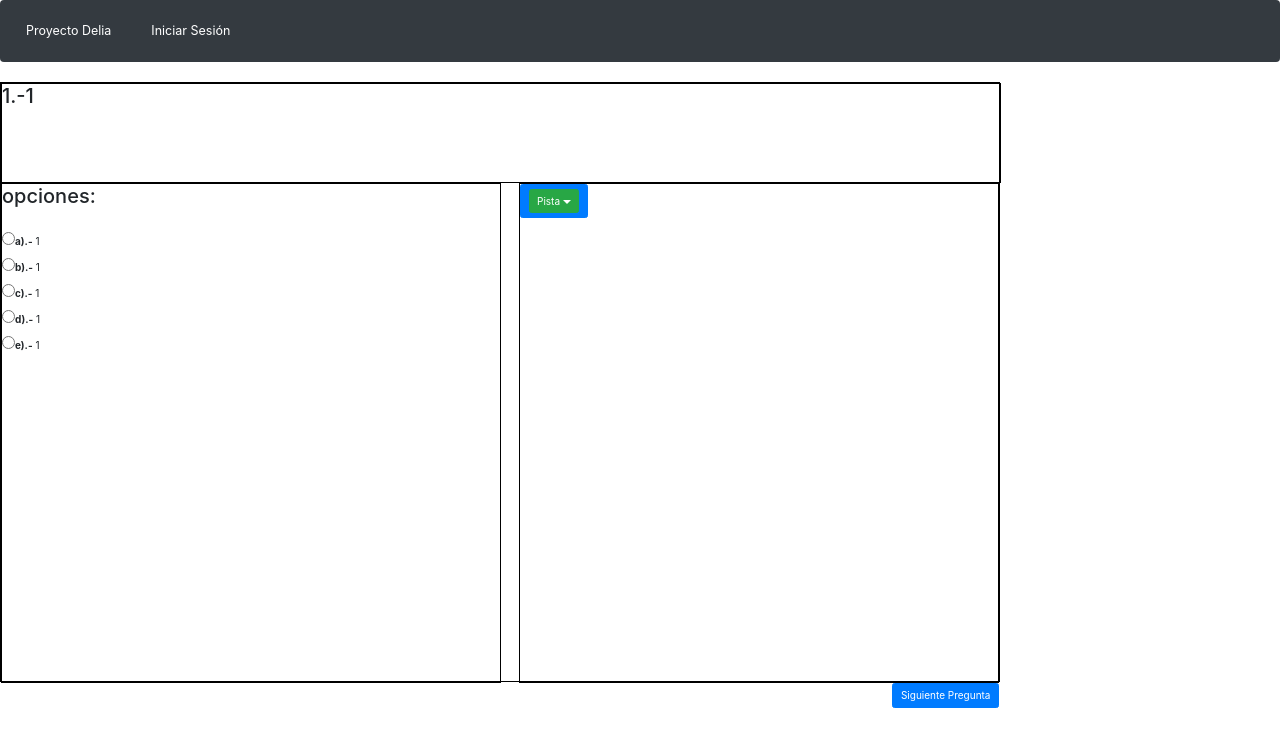
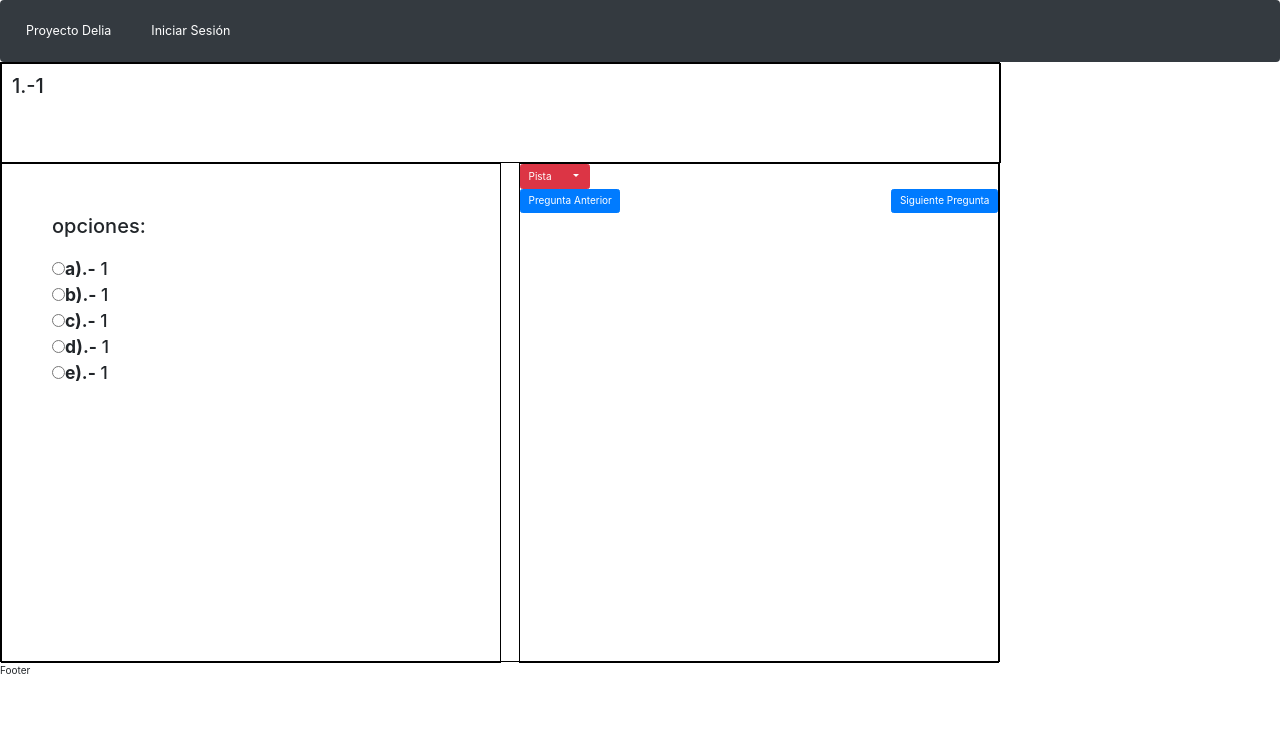
Before and after one commit to elmoconh/practica, an Angular app in the folder perfil/client/: page /question/1/1/1/1/1/1/1/1 in a window 1280 px wide. Shown: the top 746 px of the page. Built offline with nearby package versions, Linux system fonts and the light colour scheme.

Commit message:
respaldo 3/11/2020

```diff
--- a/perfil/client/src/app/app.component.html
+++ b/perfil/client/src/app/app.component.html
@@ -1,4 +1,4 @@
-<nav class="navbar sticky-top navbar-expand-lg navbar-dark bg-dark">
+<nav class="navbar sticky-top navbar-expand-lg navbar-dark bg-dark" style="margin: 0%;width: 100%;">
     <div class="nav navbar-nav">
 
       <ul class=" nav navbar-nav">
@@ -21,6 +21,10 @@
 
   </nav>
 
+<body>
+  <router-outlet></router-outlet>
+
+</body>
 
 
-<router-outlet></router-outlet>
+ <div>Footer</div>
--- a/perfil/client/src/app/home/home.component.css
+++ b/perfil/client/src/app/home/home.component.css
@@ -1,25 +1,12 @@
-body, html {
-    height: 100%;
+html,body{
+  background-image: url('http://getwallpapers.com/wallpaper/full/a/5/d/544750.jpg');
+  background-size: cover;
+  background-repeat: no-repeat;
+  height: 100%;
+  font-family: 'Numans', sans-serif;
+  padding: 10px;
   }
-  .bg {
-    /* The image used */
-    background: linear-gradient(90deg, rgba(241,240,255,1) 0%, rgba(24,188,255,1) 35%, rgba(0,212,255,1) 100%);
 
-    /* Full height */
-    height: 100%;
-
-    /* Center and scale the image nicely */
-    background-position: center;
-    background-repeat: no-repeat;
-    background-size: cover;
-    --bg-overlay-color: rgb(250, 250, 250);
-    --fill-layer-image-opacity: 1;
-    --fill-layer-background-media-position: fixed;
-    --fill-layer-background-media-pointer-events: none;
-    width: 100%;
-    --column-width: 980px;
-    --column-flex: 980;
-  }
 
   .home{
     border: 1em solid white;
@@ -30,3 +17,16 @@ body, html {
     float: none;
     background: linear-gradient(90deg, rgba(241,240,255,1) 0%, rgba(24,188,255,1) 35%, rgba(0,212,255,1) 100%);
   }
+
+  .card{
+    height: auto;
+    margin: auto;
+    width: 400px;
+    padding: 10px;
+    background-color: rgba(0,0,0,0.5) !important;
+    }
+
+    h1{
+  color: white;
+  font-size: 60px;
+    }
--- a/perfil/client/src/app/home/home.component.html
+++ b/perfil/client/src/app/home/home.component.html
@@ -1,10 +1,13 @@
-<div class="bg" style="margin: auto;border: 1px solid #000;text-align: center; width: 100%;height: 1000px;">
-  <div  style="margin: auto;border: 1px solid #000;text-align: center; width: 100%;height: 10%;">
+
+<body>
+
+<div class="bg" style="margin: auto;text-align: center; width: 100%;height: 1000px;">
+  <div  style="margin: auto;text-align: center; width: 100%;height: 10%;">
     <h1>Bienvenido</h1>
   </div>
-  <div class="home text-center" >
-  <button class="btn btn-danger" style="margin: 5%;"  routerLink="/login"> <h1>Iniciar Sesión</h1></button> <br>
+  <div class="card" >
+  <button class="btn btn-danger" style="margin: 5%;"  routerLink="/login"> <h2>Iniciar Sesión</h2></button> <br>
   <br><button class="btn btn-secondary" style="margin: 5%;" routerLink="/register"><h2>Registrarse</h2></button>
   </div>
-
 </div>
+</body>
--- a/perfil/client/src/app/login/login.component.css
+++ b/perfil/client/src/app/login/login.component.css
@@ -0,0 +1,18 @@
+html,body{
+    background-image: url('http://getwallpapers.com/wallpaper/full/a/5/d/544750.jpg');
+    background-size: cover;
+    background-repeat: no-repeat;
+    height: 100%;
+    font-family: 'Numans', sans-serif;
+    padding: 50px;
+    }
+
+
+.card{
+   height: auto;
+   margin: auto;
+   width: 500px;
+   padding: 10px;
+   background-color: rgba(0,0,0,0.5) !important;
+   color: white;
+}
--- a/perfil/client/src/app/login/login.component.html
+++ b/perfil/client/src/app/login/login.component.html
@@ -1,10 +1,10 @@
-<div class="container">
+<body>
+
+<div class="card">
   <div class="row">
     <div class="col-md-6">
-      <h1 class="form-signin-heading">Iniciar Sesión</h1>
-      <p class="lead">
-        No eres miembro ?? <a routerLink="/register">Registrate</a>
-      </p>
+      <h1>Iniciar Sesión</h1>
+
 
       <form (submit)="login()">
         <div class="form-group">
@@ -27,8 +27,14 @@
             [(ngModel)]="credentials.password"
           />
         </div>
-        <button type="submit" class="btn btn-danger">Iniciar Sesión</button>
+        <button type="submit" class="btn btn-danger"><h1>Iniciar Sesión</h1></button>
       </form>
     </div>
   </div>
+  <div style="border: 1px solid #ffff; padding: 20px">
+  <h3>No eres miembro ?<a routerLink="/register"> Registrate Acá</a></h3>
+  </div>
 </div>
+
+
+</body>
--- a/perfil/client/src/app/profile/profile.component.html
+++ b/perfil/client/src/app/profile/profile.component.html
@@ -1,12 +1,15 @@
+
+<div style="margin: auto;border: 1 px solid #000000;padding: 10px;width: 50%; height: 50%;">
 <H1>Bienvenido: {{ details?.name }}</H1>
+<H2>Tu Correo: {{ details?.email }}</H2>
+<h3>Historial Preguntas</h3>
 
-<H2>Tu Correo: {{ details?.email }}</H2>
-<h3>Ultima Pregunta contestada</h3>
-<div *ngFor="let historial of details.historial; let i = index ">
+<div *ngFor="let historial  of details?.historial;  ">
+<span><button  (click)="updQuest(historial)"> Pregunta = {{historial[50]}} </button></span>
 
-  <span> Pregunta = {{i}} </span>
  <!-- {{details.historial[i+1]}}-->
+</div><br>
+
+<button class="btn btn-warning float-right" (click)="getHistorial(details?.historial)">Ir a Preguntas </button>
+
 </div>
-
-
-<button class="btn btn-warning" (click)="getHistorial(details?.historial)">Ir a Preguntas </button>
--- a/perfil/client/src/app/profile/profile.component.ts
+++ b/perfil/client/src/app/profile/profile.component.ts
@@ -30,7 +30,7 @@ export class ProfileComponent implements OnInit {
   }
 
 
-  getHistorial(mensaje){
+getHistorial(mensaje){
     const histArr = mensaje;
     var  ultReg = histArr[histArr.length -1] ;
     console.log(histArr[histArr.length -1]);
@@ -50,6 +50,19 @@ export class ProfileComponent implements OnInit {
 
     }
   }
+
+updQuest(id){
+ console.log(id);
+ var transId = id;
+ var serId = transId.search("id");
+ var newArr = id.substring(serId);
+ console.log(serId);
+ console.log(newArr);
+ var newID = newArr.replace("}]", "").replace("id", "").replace(":", "").replaceAll('"',"");
+ console.log(newID);
+ this.getQuestion(newID);
+}
+
 getQuestion(id){
       this.taskService.getTasks(id)
       .subscribe(
--- a/perfil/client/src/app/question/question.component.html
+++ b/perfil/client/src/app/question/question.component.html
@@ -1,29 +1,37 @@
 <div  style="border: 1px  solid #000000; width:1000px; height: 600px; align-content: initial;">
-    <div style="border: 1px  solid #000000; width:1000px; height: 100px" >
+    <div style="border: 1px  solid #000000; width:1000px; height: 100px; padding: 10px;" >
         <h2>{{question.id}}.-{{question.enun}}</h2>
      </div>
-    <div class="float-left" style="border: 1px  solid #000000; width:500px; height: 500px" >
+    <div class="float-left" style="border: 1px  solid #000000; width:500px; height: 500px; padding:50px;" >
         <form>
             <h2>opciones: </h2><br>
 
-                <input type="radio"  name="option" value="a" (click)="option('a')"><label> a).-</label> {{question.a}}<br>
+               <h3> <input type="radio"  name="option" value="a" (click)="option('a')"><label> a).-</label> {{question.a}}<br>
                 <input type="radio"  name="option" value="b" (click)="option('b')"><label> b).-</label> {{question.b}}<br>
                 <input type="radio"  name="option" value="c" (click)="option('c')"><label> c).-</label> {{question.c}}<br>
                 <input type="radio"  name="option" value="d" (click)="option('d')"><label> d).-</label> {{question.d}}<br>
                 <input type="radio"  name="option" value="e" (click)="option('e')"><label> e).-</label> {{question.e}}<br>
-
+            </h3>
         </form>
     </div>
 
     <div class="float-right" style="border: 1px  solid #000000; width:480px; height: 500px" >
-        <div class="btn btn-primary block">
-            <button type="button" (click)="pista('usada')"  class="btn btn-success" data-toggle="dropdown" > Pista <span class="caret"></span></button>
-                <ul class="dropdown-menu" role="menu">
-                    <li>Acá hay una pista</li>
-                </ul>
-        </div><br>
+        <div class="btn-group">
+            <button type="button" class="btn btn-danger">Pista</button>
+            <button type="button" (click)="pista('usada')"class="btn btn-danger dropdown-toggle px-3" data-toggle="dropdown" aria-haspopup="true"
+              aria-expanded="false">
+              <span class="sr-only">Ver pista</span>
+            </button>
+            <div class="dropdown-menu">
+             <a class="dropdown-item" href="#">Pista</a>
+            </div>
+        </div>
 
+        <div class="align-bottom" style="height: 100%;">
+        <button margin="30px" class="btn btn-primary float-right align-bottom" type="button" (click)="getHistorial(question?.id)" >Siguiente Pregunta</button>
+        <button margin="30px" class="btn btn-primary float-left align-bottom" type="button" (click)="getHistorial(question?.id)" >Pregunta Anterior</button>
     </div>
-    <button margin="30px" class="btn btn-primary float-right" type="button" (click)="getHistorial(question?.id)" >Siguiente Pregunta</button>
+    </div>
+
 
 </div>
--- a/perfil/client/src/app/question/question.component.ts
+++ b/perfil/client/src/app/question/question.component.ts
@@ -46,9 +46,10 @@ export class QuestionComponent implements OnInit {
         e: this.activatedRoute.snapshot.params.e,
 
     };
-   this.corOp=this.activatedRoute.snapshot.params.res;
-   this.pista("");
+  this.corOp=this.activatedRoute.snapshot.params.res;
+  this.pista("");
   this.option("no contestada");
+  this.startTimer();
   }
 
 putHistorial(quest){
@@ -69,12 +70,9 @@ putHistorial(quest){
 getHistorial(mensaje){
     console.log(mensaje);
     this.putHistorial(mensaje);
-    if(mensaje== "1"){
-        this.nextQuestion("2");
-    }else{
-        this.nextQuestion("3");
-
-      }
+    var idNum = parseInt(mensaje);
+    console.log(idNum +1 );
+     this.nextQuestion(idNum+1);
     }
 
 option(opt){
@@ -100,6 +98,7 @@ option(opt){
 }
 
 async nextQuestion(id){
+  console.log(id);
   this.taskService.getTasks(id).subscribe(
     res  => {
           this.tasks = res;
@@ -136,4 +135,19 @@ pista(mensaje){
        }
 
   }
+
+  time: number=1;
+  interval;
+
+startTimer() {
+    this.interval = setInterval(() => {
+      if(this.time > 0) {
+        this.time++;
+        this.hist.tiempo = this.time;
+
+      }
+    },1000)
+  }
+
+
 }
--- a/perfil/client/src/app/question/question.ts
+++ b/perfil/client/src/app/question/question.ts
@@ -3,4 +3,5 @@ export class Question
  id: string;
  pista: string;
  resultado: string;
+ tiempo: number;
 }
```
